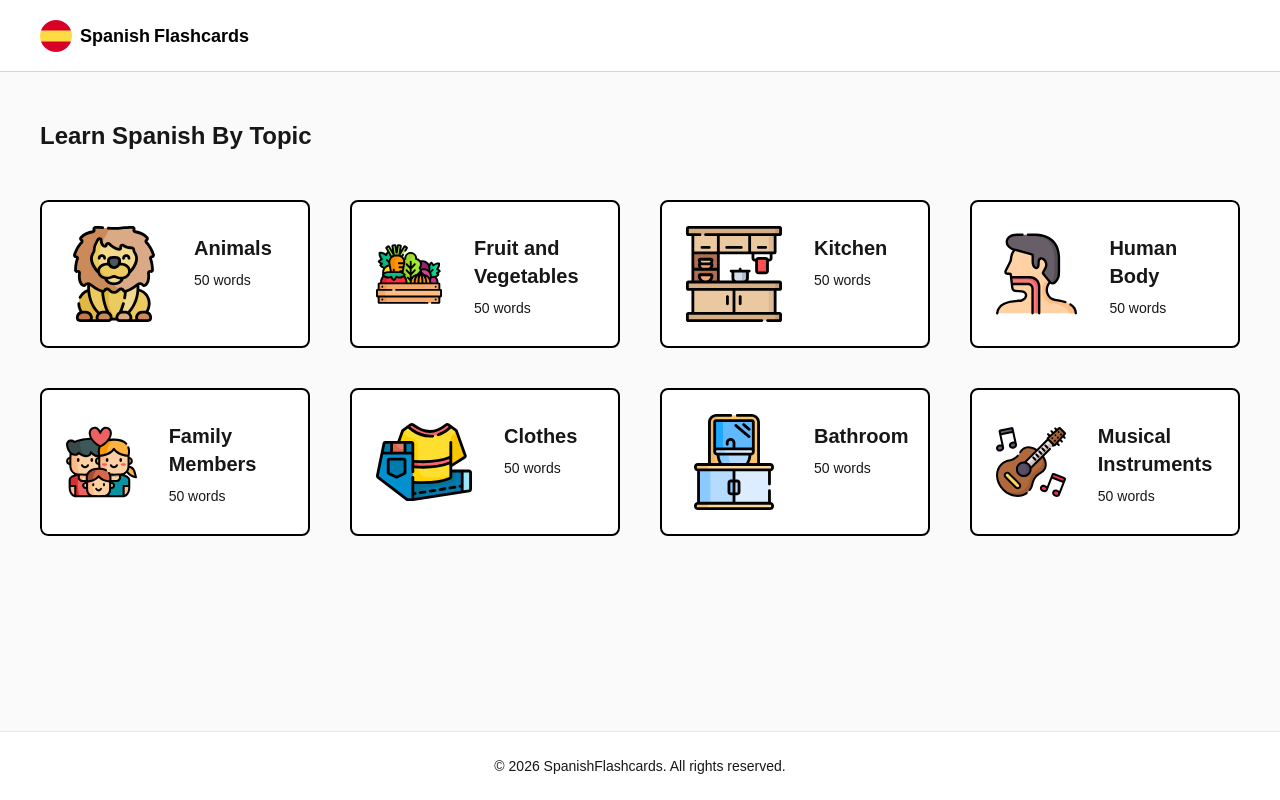
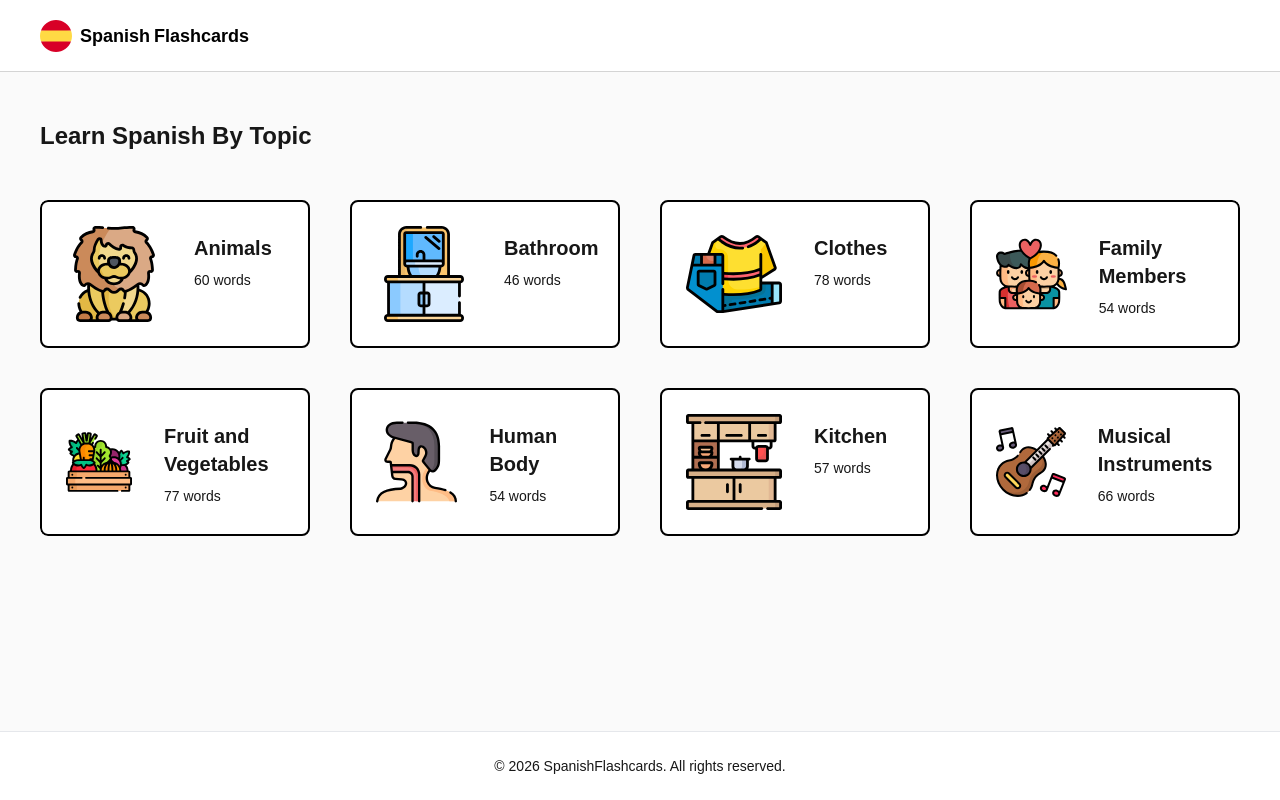
Before and after one commit to RobertHawkerDev/spanish-flashcards, a Next.js app: page / in a window 1280 px wide. Built offline with nearby package versions, Linux system fonts and the light colour scheme.

Commit message:
chore(deck): added deck totals the data and mapped out in home page

```diff
--- a/app/data/decks.ts
+++ b/app/data/decks.ts
@@ -1,74 +1,19 @@
+import { animals } from './words/animals';
+import { bathroom } from './words/bathroom';
+import { clothes } from './words/clothes';
+import { familyMembers } from './words/family-members';
+import { fruitAndVegetables } from './words/fruit-and-vegetables';
+import { humanBody } from './words/human-body';
+import { kitchen } from './words/kitchen';
+import { musicalInstruments } from './words/musical-instruments';
+
 export const decks = [
-  {
-    id: '1',
-    name: 'Animals',
-    slug: 'animals',
-    icon_png: '/decks/animals.png',
-    icon_svg: '/decks/animals.svg',
-    word_count: 50,
-    premium: false,
-  },
-  {
-    id: '2',
-    name: 'Fruit and Vegetables',
-    slug: 'fruit-and-vegetables',
-    icon_png: '/decks/fruit-and-vegetables.png',
-    icon_svg: '/decks/fruit-and-vegetables.svg',
-    word_count: 50,
-    premium: false,
-  },
-  {
-    id: '3',
-    name: 'Kitchen',
-    slug: 'kitchen',
-    icon_png: '/decks/kitchen.png',
-    icon_svg: '/decks/kitchen.svg',
-    word_count: 50,
-    premium: false,
-  },
-  {
-    id: '4',
-    name: 'Human Body',
-    slug: 'human-body',
-    icon_png: '/decks/human-body.png',
-    icon_svg: '/decks/human-body.svg',
-    word_count: 50,
-    premium: false,
-  },
-  {
-    id: '5',
-    name: 'Family Members',
-    slug: 'family-members',
-    icon_png: '/decks/family-members.png',
-    icon_svg: '/decks/family-members.svg',
-    word_count: 50,
-    premium: false,
-  },
-  {
-    id: '6',
-    name: 'Clothes',
-    slug: 'clothes',
-    icon_png: '/decks/clothes.png',
-    icon_svg: '/decks/clothes.svg',
-    word_count: 50,
-    premium: false,
-  },
-  {
-    id: '7',
-    name: 'Bathroom',
-    slug: 'bathroom',
-    icon_png: '/decks/bathroom.png',
-    icon_svg: '/decks/bathroom.svg',
-    word_count: 50,
-    premium: false,
-  },
-  {
-    id: '8',
-    name: 'Musical Instruments',
-    slug: 'musical-instruments',
-    icon_png: '/decks/musical-instruments.png',
-    icon_svg: '/decks/musical-instruments.svg',
-    word_count: 50,
-    premium: false,
-  },
+  animals,
+  bathroom,
+  clothes,
+  familyMembers,
+  fruitAndVegetables,
+  humanBody,
+  kitchen,
+  musicalInstruments,
 ];
--- a/app/data/words/animals.ts
+++ b/app/data/words/animals.ts
@@ -2,6 +2,8 @@ export const animals = {
   id: 'animals',
   name: 'Animals',
   slug: 'animals',
+  icon_png: '/decks/animals.png',
+  icon_svg: '/decks/animals.svg',
   description:
     'Learn common animal vocabulary in Spanish, including domestic animals, wild animals, birds, sea creatures, and insects.',
   word_count: 60,
--- a/app/data/words/bathroom.ts
+++ b/app/data/words/bathroom.ts
@@ -2,9 +2,11 @@ export const bathroom = {
   id: 'bathroom',
   name: 'Bathroom',
   slug: 'bathroom',
+  icon_png: '/decks/bathroom.png',
+  icon_svg: '/decks/bathroom.svg',
   description:
     'Learn common bathroom and personal care vocabulary in Spanish, including everyday items, toiletries, and fixtures used at home and in public restrooms.',
-  word_count: 50,
+  word_count: 46,
   words: [
     {
       id: 1,
--- a/app/data/words/clothes.ts
+++ b/app/data/words/clothes.ts
@@ -2,9 +2,11 @@ export const clothes = {
   id: 'clothes',
   name: 'Clothes',
   slug: 'clothes',
+  icon_png: '/decks/clothes.png',
+  icon_svg: '/decks/clothes.svg',
   description:
     'Learn common clothing, footwear, and accessories vocabulary in Spanish, including everyday wear, formal outfits, and seasonal items.',
-  word_count: 80,
+  word_count: 78,
   words: [
     {
       id: 1,
--- a/app/data/words/family-members.ts
+++ b/app/data/words/family-members.ts
@@ -2,6 +2,8 @@ export const familyMembers = {
   id: 'family-members',
   name: 'Family Members',
   slug: 'family-members',
+  icon_png: '/decks/family-members.png',
+  icon_svg: '/decks/family-members.svg',
   description:
     'Learn common family and relationship vocabulary in Spanish, including relatives, partners, and family roles across generations.',
   word_count: 54,
--- a/app/data/words/fruit-and-vegetables.ts
+++ b/app/data/words/fruit-and-vegetables.ts
@@ -2,9 +2,11 @@ export const fruitAndVegetables = {
   id: 'fruit-and-vegetables',
   name: 'Fruit and Vegetables',
   slug: 'fruit-and-vegetables',
+  icon_png: '/decks/fruit-and-vegetables.png',
+  icon_svg: '/decks/fruit-and-vegetables.svg',
   description:
     'Learn common fruit and vegetable vocabulary in Spanish, including everyday produce, tropical fruits, leafy greens, and root vegetables.',
-  word_count: 78,
+  word_count: 77,
   words: [
     {
       id: 1,
--- a/app/data/words/human-body.ts
+++ b/app/data/words/human-body.ts
@@ -2,9 +2,11 @@ export const humanBody = {
   id: 'human-body',
   name: 'Human Body',
   slug: 'human-body',
+  icon_png: '/decks/human-body.png',
+  icon_svg: '/decks/human-body.svg',
   description:
     'Learn common human body vocabulary in Spanish, including external body parts, internal organs, and anatomy-related terms.',
-  word_count: 60,
+  word_count: 54,
   words: [
     {
       id: 1,
--- a/app/data/words/kitchen.ts
+++ b/app/data/words/kitchen.ts
@@ -2,9 +2,11 @@ export const kitchen = {
   id: 'kitchen',
   name: 'Kitchen',
   slug: 'kitchen',
+  icon_png: '/decks/kitchen.png',
+  icon_svg: '/decks/kitchen.svg',
   description:
     'Learn common kitchen vocabulary in Spanish, including appliances, cookware, utensils, and everyday items used for cooking and dining.',
-  word_count: 79,
+  word_count: 57,
   words: [
     {
       id: 1,
--- a/app/data/words/musical-instruments.ts
+++ b/app/data/words/musical-instruments.ts
@@ -2,9 +2,11 @@ export const musicalInstruments = {
   id: 'musical-instruments',
   name: 'Musical Instruments',
   slug: 'musical-instruments',
+  icon_png: '/decks/musical-instruments.png',
+  icon_svg: '/decks/musical-instruments.svg',
   description:
     'Learn common musical instrument vocabulary in Spanish, including string, wind, percussion, and electronic instruments from around the world.',
-  word_count: 90,
+  word_count: 66,
   words: [
     {
       id: 1,
```
